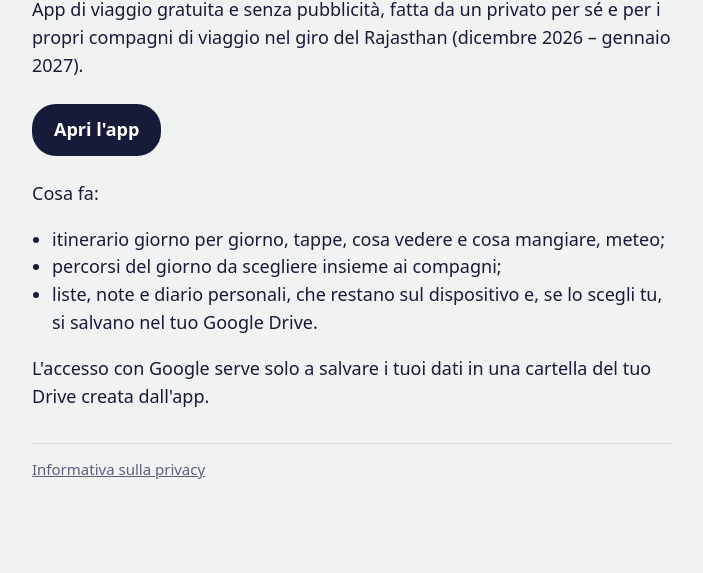
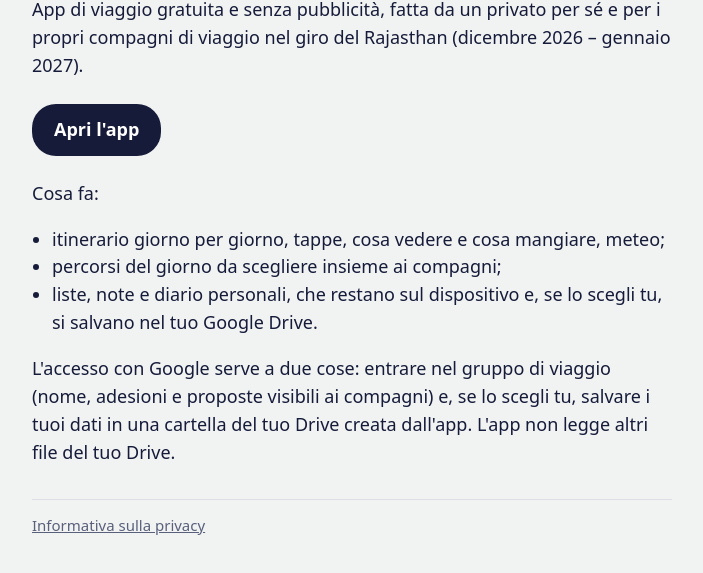
Before and after one commit to gerardo-paternoster/gerardo-paternoster.github.io, a plain HTML site: page index.html in a window 1280 px wide. Shown: the part 103-676 px from the top of the page, without its empty margins (288-991 px from the left). Drawn offline with Linux system fonts and the light colour scheme.

Commit message:
Pagina iniziale: descrive anche l'accesso per il gruppo di viaggio
Co-Authored-By: Claude Opus 5.5 <noreply@anthropic.com>
Claude-Session: https://claude.ai/code/session_01LJhuAsC5EaihVkS23Xu2eP

```diff
--- a/index.html
+++ b/index.html
@@ -27,7 +27,7 @@
     <li>percorsi del giorno da scegliere insieme ai compagni;</li>
     <li>liste, note e diario personali, che restano sul dispositivo e, se lo scegli tu, si salvano nel tuo Google Drive.</li>
   </ul>
-  <p>L'accesso con Google serve solo a salvare i tuoi dati in una cartella del tuo Drive creata dall'app.</p>
+  <p>L'accesso con Google serve a due cose: entrare nel gruppo di viaggio (nome, adesioni e proposte visibili ai compagni) e, se lo scegli tu, salvare i tuoi dati in una cartella del tuo Drive creata dall'app. L'app non legge altri file del tuo Drive.</p>
   <footer><a href="/rajasthan/privacy.html">Informativa sulla privacy</a></footer>
 </main>
 </body>
```
